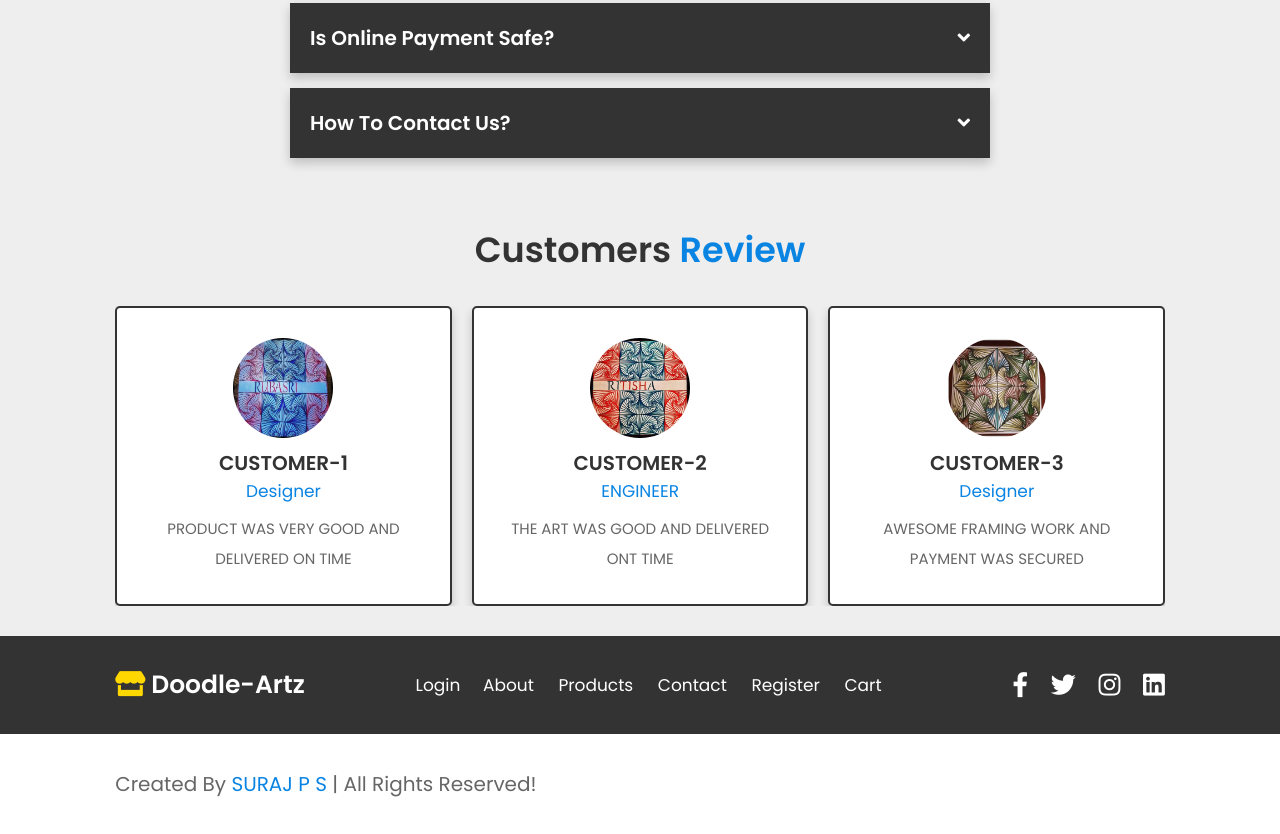
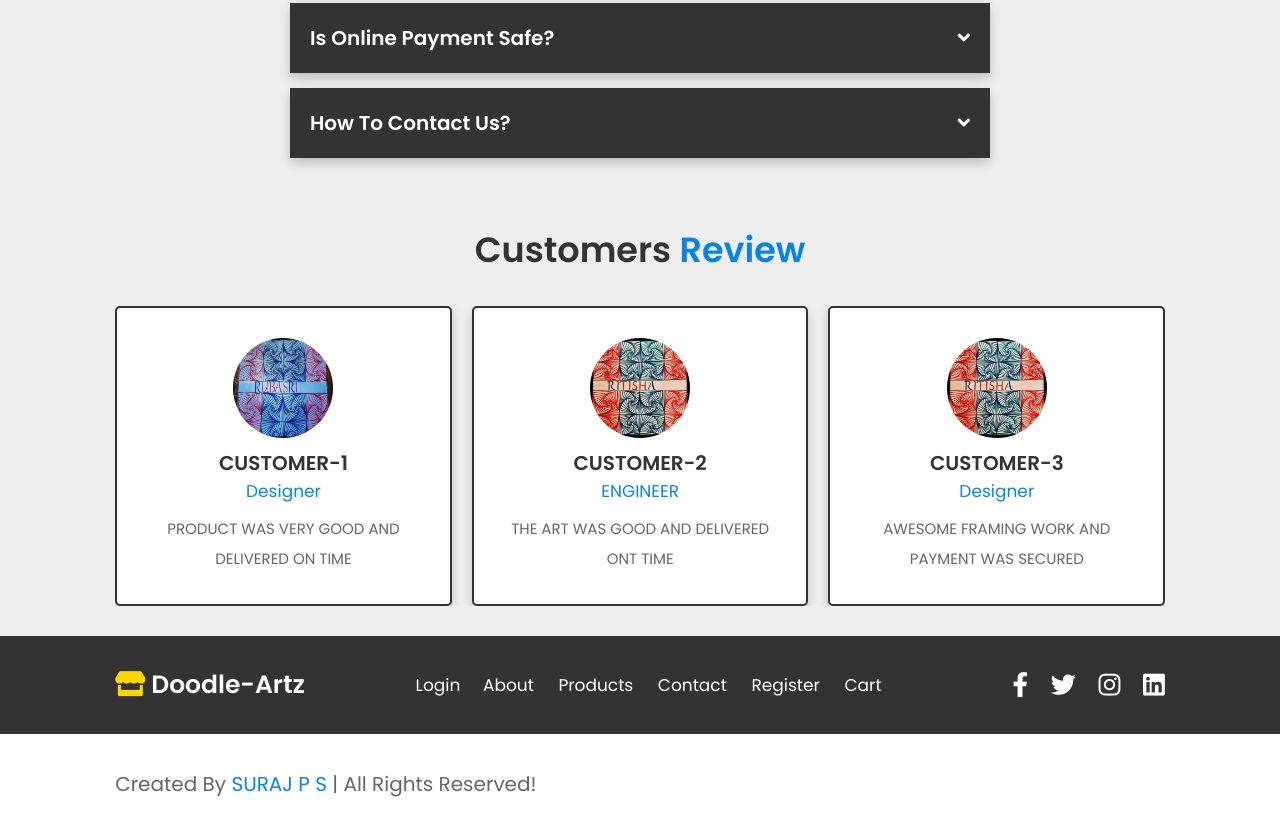
Before and after one commit to suraj762002/hcl, a plain HTML site: page about.html in a window 1280 px wide. Shown: the part 816-1650 px from the top of the page. Drawn offline with nearby package versions, Linux system fonts and the light colour scheme.

Commit message:
Update about.html

```diff
--- a/about.html
+++ b/about.html
@@ -174,7 +174,7 @@
             </div>
 
             <div class="swiper-slide slide">
-                <img src="doo image6.png" alt="">
+                <img src="MULTI-2.png" alt="">
                 <h3>CUSTOMER-3</h3>
                 <span>designer</span>
                 <p>AWESOME FRAMING WORK AND PAYMENT WAS SECURED</p>
```
